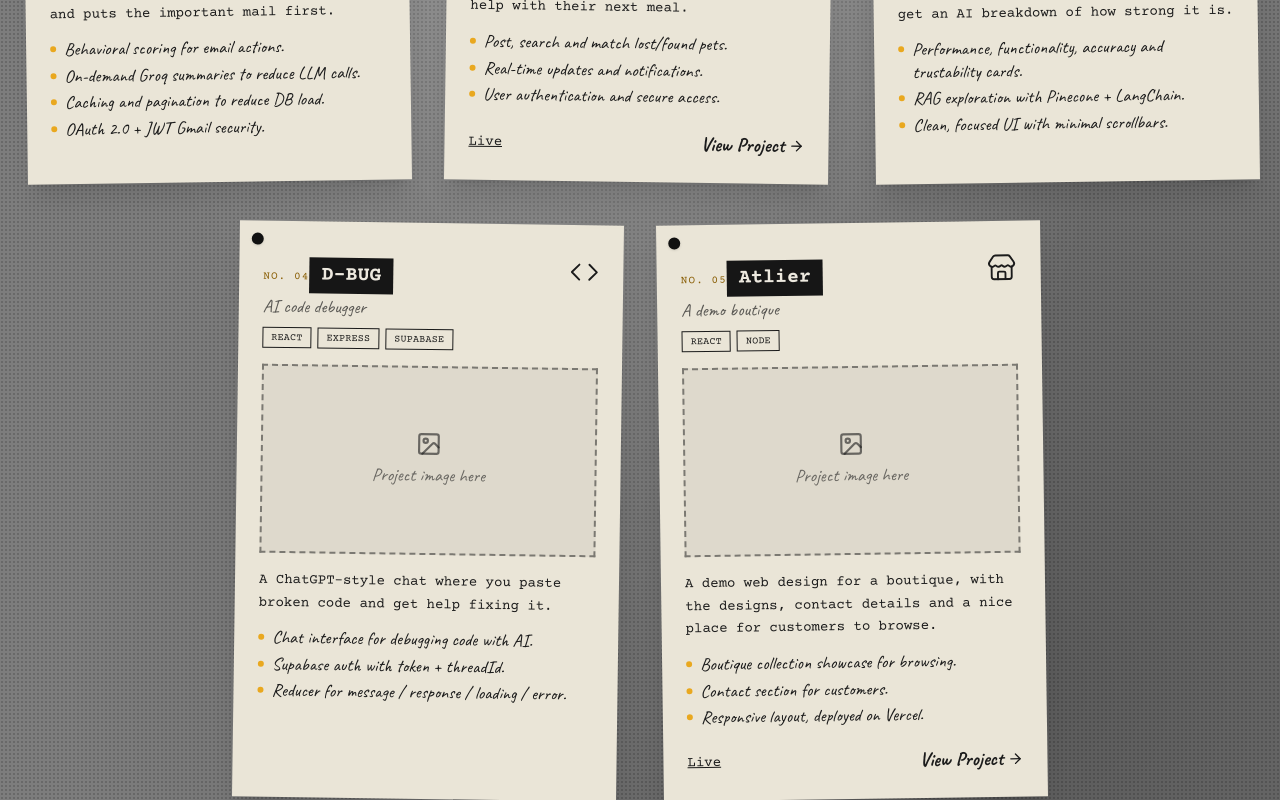
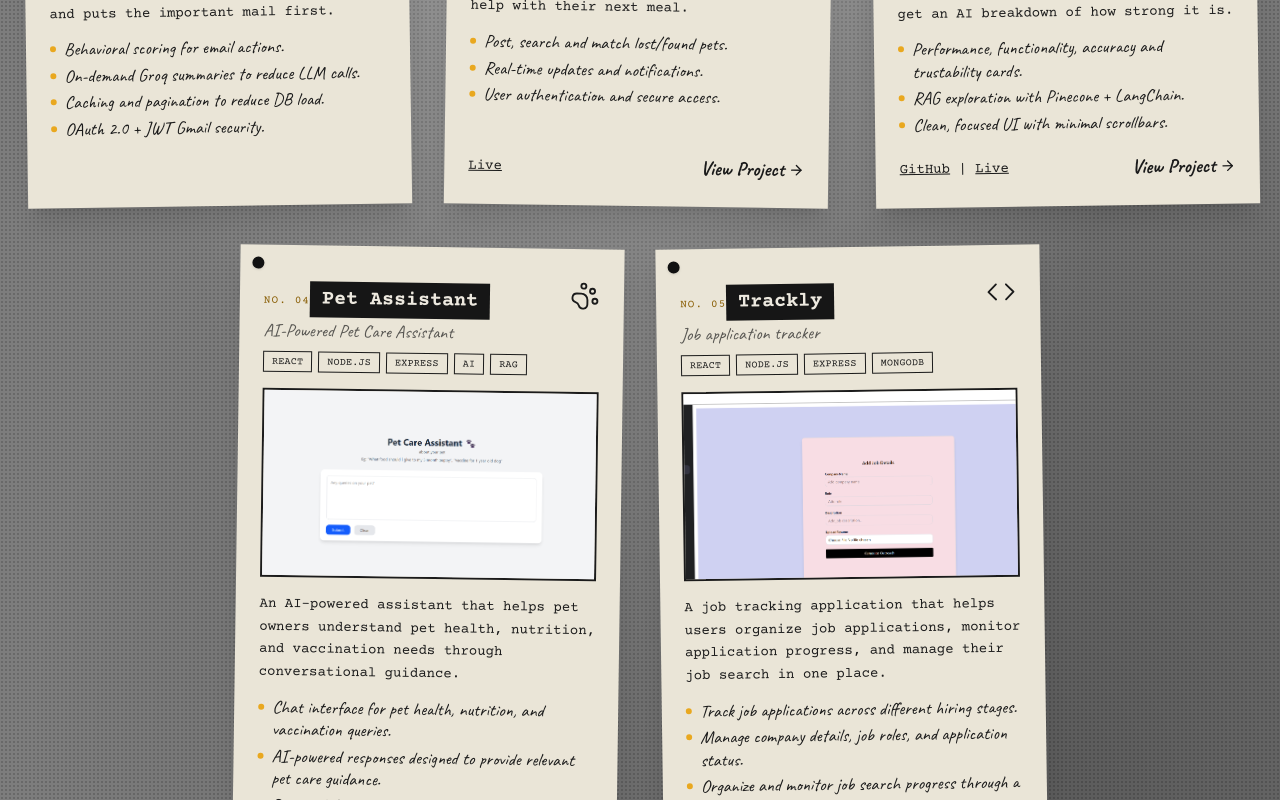
Before and after one commit to likhithaj04/my-Portfolio, a React app in the folder portfolio/: page / in a window 1280 px wide. Shown: the part 2780-3580 px from the top of the page. Built offline with nearby package versions, Linux system fonts and the light colour scheme; the HTML template or start-up script is replaced by a standard one.

Commit message:
added project links

```diff
--- a/portfolio/src/Projects.jsx
+++ b/portfolio/src/Projects.jsx
@@ -3,10 +3,12 @@ import { Mail, PawPrint, Brain, Code, Store, ImageIcon, ArrowRight } from "lucid
 
 // project screenshots: import each one and put it in the project's `img` field below
 // (fix the path to match where your assets folder is)
-// import inboxly from "../src/assets/inboxly.png";
+import inboxly from "../src/assets/inboxly.png";
 import resqheart from "../src/assets/resQheart.png";
 import aianalyser from "../src/assets/analyser.png";
 // import dbug from "../src/assets/dbug.png";
+import petAssistant from '../src/assets/petAssistant.png'
+import trackly from '../src/assets/trackly.png'
 
 const fontImport =
   "@import url('https://fonts.googleapis.com/css2?family=Alfa+Slab+One&family=Caveat:wght@400;600;700&family=Courier+Prime:wght@400;700&display=swap');";
@@ -73,7 +75,7 @@ const projects = [
     ],
     github: "",
     live: "",
-    img: null, // inboxly
+    img: inboxly,
     icon: Mail,
   },
   {
@@ -105,45 +107,49 @@ const projects = [
       "RAG exploration with Pinecone + LangChain.",
       "Clean, focused UI with minimal scrollbars.",
     ],
-    github: "",
-    live: "",
+    github: "https://github.com/likhithaj04/AiAnalyser",
+    live: "https://ai-analyser-beta.vercel.app",
     img:  aianalyser,
     icon: Brain,
   },
 {
   id: 4,
-    title: "D-BUG",
-    kicker: "AI code debugger",
+  title: "Pet Assistant",
+  kicker: "AI-Powered Pet Care Assistant",
   featured: false,
-    blurb: "A ChatGPT-style chat where you paste broken code and get help fixing it.",
-    stack: ["React", "Express", "Supabase"],
+  blurb:
+    "An AI-powered assistant that helps pet owners understand pet health, nutrition, and vaccination needs through conversational guidance.",
+  stack: ["React", "Node.js", "Express", "AI", "RAG"],
   points: [
-      "Chat interface for debugging code with AI.",
-      "Supabase auth with token + threadId.",
-      "Reducer for message / response / loading / error.",
+    "Chat interface for pet health, nutrition, and vaccination queries.",
+    "AI-powered responses designed to provide relevant pet care guidance.",
+    "Retrieval-Augmented Generation (RAG) approach for context-aware answers.",
   ],
-    github: "",
-    live: "",
-    img: null, // dbug
+  github: "https://github.com/likhithaj04/Pet-careAssistant",
+  live: "https://pet-care-assistant2.vercel.app/",
+  img: petAssistant,
+  icon: PawPrint,
+},
+
+{
+  id: 5,
+  title: "Trackly",
+  kicker: "Job application tracker",
+  featured: false,
+  blurb:
+    "A job tracking application that helps users organize job applications, monitor application progress, and manage their job search in one place.",
+  stack: ["React", "Node.js", "Express", "MongoDB"],
+  points: [
+    "Track job applications across different hiring stages.",
+    "Manage company details, job roles, and application status.",
+    "Organize and monitor job search progress through a centralized dashboard.",
+  ],
+  github: "https://github.com/likhithaj04/Trackly",
+  live: "https://trackly-alpha-silk.vercel.app",
+  img: trackly,
   icon: Code,
 },
-  {
-    id: 5,
-    title: "Atlier",
-    kicker: "A demo boutique",
-    featured: false,
-    blurb: "A demo web design for a boutique, with the designs, contact details and a nice place for customers to browse.",
-    stack: ["React", "Node"],
-    points: [
-      "Boutique collection showcase for browsing.",
-      "Contact section for customers.",
-      "Responsive layout, deployed on Vercel.",
-    ],
-    github: "",
-    live: "https://atlier-ten.vercel.app/",
-    img: null, // atlier
-    icon: Store,
-  },
+
 ];
 
 /* ---------------- doodles ---------------- */
--- a/portfolio/src/contact.jsx
+++ b/portfolio/src/contact.jsx
@@ -198,7 +198,7 @@ export default function Contact() {
       {/* form + side notes */}
       <div className="mx-auto mt-16 grid max-w-5xl gap-10 lg:grid-cols-[1.2fr_1fr]">
         {/* the message form */}
-        <form
+        {/* <form
           onSubmit={handleSubmit}
           className="fade d1 relative bg-[#EAE5D7] px-8 pb-10 pt-10 shadow-xl"
           style={{
@@ -230,7 +230,7 @@ export default function Contact() {
             </button>
             {sent && <span className="font-['Caveat'] text-xl">Opening your mail app...</span>}
           </div>
-        </form>
+        </form> */}
 
         {/* right column */}
         <div className="space-y-8">
```
Lines whose indentation alone changed are shown as unchanged.
